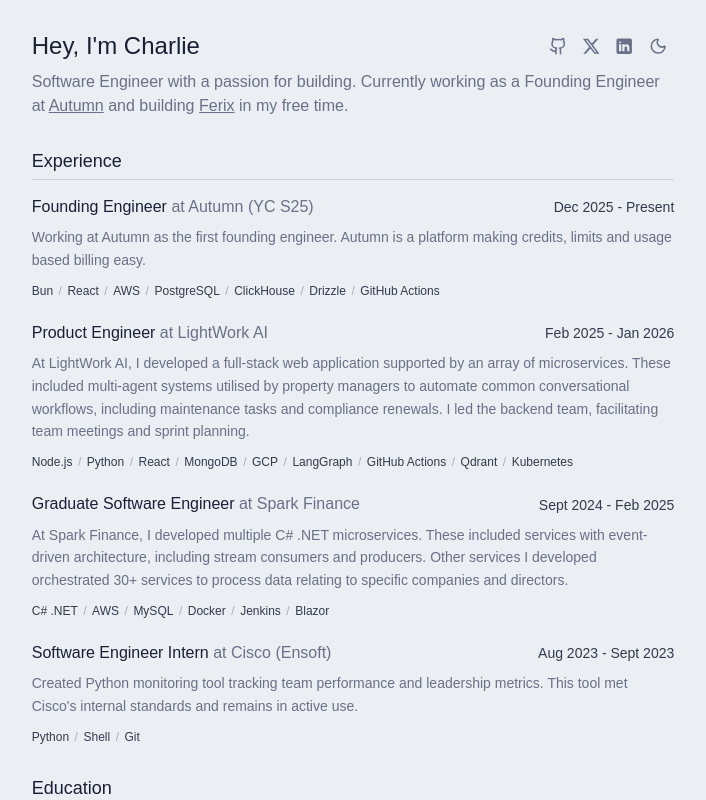
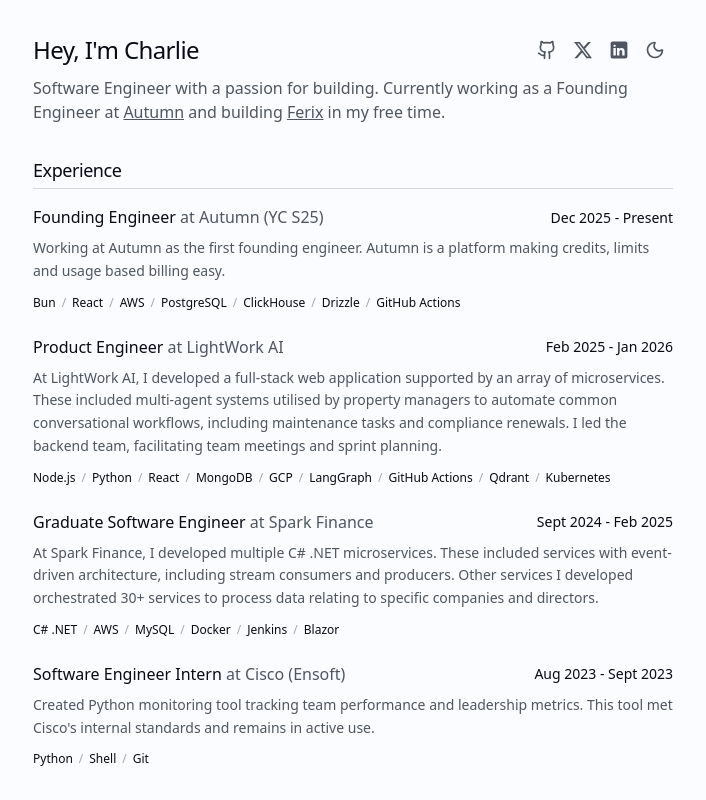
Before and after one commit to charlietlamb/charlielambdotcom, a Next.js app: page / in a window 1280 px wide. Shown: the top 800 px of the page, without its empty margins (287-993 px from the left). Built offline with nearby package versions, Linux system fonts and the light colour scheme; no server answers.

Commit message:
chore: add ferix theme

```diff
--- a/app/themes.css
+++ b/app/themes.css
@@ -1,126 +1,115 @@
 :root {
-  --background: oklch(0.9479 0.0061 250);
-  --foreground: oklch(0.2462 0.0425 270);
-  --card: oklch(1 0.005 250);
-  --card-foreground: oklch(0.2462 0.0425 270);
-  --popover: oklch(1 0.005 250);
-  --popover-foreground: oklch(0.2462 0.0425 270);
-  --primary: oklch(0.6241 0.0187 240);
-  --primary-foreground: oklch(1 0.005 250);
-  --secondary: oklch(0.8499 0.0305 200);
-  --secondary-foreground: oklch(0.2462 0.0425 270);
-  --muted: oklch(0.9252 0.0108 245);
-  --muted-foreground: oklch(0.5482 0.0362 270);
-  --metadata-foreground: oklch(0.35 0.035 265);
-  --accent: oklch(0.824 0.0163 220);
-  --accent-foreground: oklch(0.2462 0.0425 270);
-  --destructive: oklch(0.8018 0.1569 15);
-  --destructive-foreground: oklch(1 0.005 250);
-  --border: oklch(0.86 0.0108 245);
-  --input: oklch(1 0.005 250);
-  --ring: oklch(0.6241 0.0187 240);
-  --chart-1: oklch(0.6241 0.0187 240);
-  --chart-2: oklch(0.7057 0.051 200);
-  --chart-3: oklch(0.6736 0.0314 210);
-  --chart-4: oklch(0.5482 0.0362 270);
-  --chart-5: oklch(0.9252 0.0108 245);
-  --sidebar: oklch(0.983 0.0034 250);
-  --sidebar-foreground: oklch(0.2462 0.0425 270);
-  --sidebar-primary: oklch(0.6241 0.0187 240);
-  --sidebar-primary-foreground: oklch(1 0.005 250);
-  --sidebar-accent: oklch(0.9252 0.0108 245);
-  --sidebar-accent-foreground: oklch(0.2462 0.0425 270);
-  --sidebar-border: oklch(0.86 0.0108 245);
-  --sidebar-ring: oklch(0.6241 0.0187 240);
-  --font-sans: Antic, ui-sans-serif, sans-serif, system-ui;
-  --font-serif: Signifier, Georgia, serif;
-  --font-mono: JetBrains Mono, Courier New, monospace;
-  --radius: 0.35rem;
-  --shadow-x: 0px;
-  --shadow-y: 1px;
-  --shadow-blur: 2px;
-  --shadow-spread: 0px;
-  --shadow-opacity: 0.04;
-  --shadow-color: #291a2e;
-  --shadow-2xs: 0px 1px 2px 0px hsl(285 27.7778% 14.1176% / 0.02);
-  --shadow-xs: 0px 1px 2px 0px hsl(285 27.7778% 14.1176% / 0.02);
-  --shadow-sm:
-    0px 1px 2px 0px hsl(285 27.7778% 14.1176% / 0.04), 0px 1px 2px -1px
-    hsl(285 27.7778% 14.1176% / 0.04);
-  --shadow:
-    0px 1px 2px 0px hsl(285 27.7778% 14.1176% / 0.04), 0px 1px 2px -1px
-    hsl(285 27.7778% 14.1176% / 0.04);
-  --shadow-md:
-    0px 1px 2px 0px hsl(285 27.7778% 14.1176% / 0.04), 0px 2px 4px -1px
-    hsl(285 27.7778% 14.1176% / 0.04);
-  --shadow-lg:
-    0px 1px 2px 0px hsl(285 27.7778% 14.1176% / 0.04), 0px 4px 6px -1px
-    hsl(285 27.7778% 14.1176% / 0.04);
-  --shadow-xl:
-    0px 1px 2px 0px hsl(285 27.7778% 14.1176% / 0.04), 0px 8px 10px -1px
-    hsl(285 27.7778% 14.1176% / 0.04);
-  --shadow-2xl: 0px 1px 2px 0px hsl(285 27.7778% 14.1176% / 0.1);
-  --tracking-normal: 0em;
-  --spacing: 0.23rem;
+  /* Base surfaces - cool blue tint matching dark mode's hue */
+  --background: oklch(0.99 0.005 260);
+  --foreground: oklch(0.15 0.02 260);
+  --card: oklch(0.98 0.008 260);
+  --card-foreground: oklch(0.15 0.02 260);
+  --popover: oklch(0.99 0.005 260);
+  --popover-foreground: oklch(0.15 0.02 260);
+
+  /* Primary - rich amber/gold with light text for contrast */
+  --primary: oklch(0.65 0.18 90);
+  --primary-foreground: oklch(0.99 0.005 260);
+
+  /* Secondary - subtle cool surface */
+  --secondary: oklch(0.95 0.008 260);
+  --secondary-foreground: oklch(0.15 0.02 260);
+
+  /* Muted - subtle cool backgrounds */
+  --muted: oklch(0.95 0.008 260);
+  --muted-foreground: oklch(0.45 0.02 260);
+
+  /* Accent - subtle surface with yellow foreground */
+  --accent: oklch(0.96 0.008 260);
+  --accent-foreground: oklch(0.55 0.18 90);
+
+  --destructive: oklch(0.55 0.22 27.325);
+
+  /* Borders - cool blue tinted */
+  --border: oklch(0.88 0.01 260);
+  --input: oklch(0.97 0.008 260);
+  --ring: oklch(0.65 0.18 90);
+
+  /* Charts - harmonized palette for light mode */
+  --chart-1: oklch(0.65 0.18 90);
+  --chart-2: oklch(0.55 0.15 160);
+  --chart-3: oklch(0.5 0.12 260);
+  --chart-4: oklch(0.6 0.18 30);
+  --chart-5: oklch(0.55 0.15 340);
+
+  /* Sidebar - slightly cooler/lighter for visual separation */
+  --sidebar: oklch(0.97 0.01 260);
+  --sidebar-foreground: oklch(0.15 0.02 260);
+  --sidebar-primary: oklch(0.65 0.18 90);
+  --sidebar-primary-foreground: oklch(0.99 0.005 260);
+  --sidebar-accent: oklch(0.94 0.01 260);
+  --sidebar-accent-foreground: oklch(0.15 0.02 260);
+  --sidebar-border: oklch(0.88 0.01 260);
+  --sidebar-ring: oklch(0.65 0.18 90);
+  --font-sans:
+    ui-sans-serif, system-ui, -apple-system, BlinkMacSystemFont, "Segoe UI", Roboto, "Helvetica Neue", Arial, "Noto Sans", sans-serif, "Apple Color Emoji", "Segoe UI Emoji", "Segoe UI Symbol", "Noto Color Emoji";
+  --font-serif: ui-serif, Georgia, Cambria, "Times New Roman", Times, serif;
+  --font-mono:
+    ui-monospace, SFMono-Regular, Menlo, Monaco, Consolas, "Liberation Mono",
+    "Courier New", monospace;
+  --radius: 0.625rem;
 }
 
 .dark {
-  --background: oklch(0.1724 0.005 250);
-  --foreground: oklch(0.9702 0.005 250);
-  --card: oklch(0.1822 0.005 250);
-  --card-foreground: oklch(0.9702 0.005 250);
-  --popover: oklch(0.1822 0.005 250);
-  --popover-foreground: oklch(0.9702 0.005 250);
-  --primary: oklch(0.6241 0.0187 240);
-  --primary-foreground: oklch(0 0.005 250);
-  --secondary: oklch(0.2178 0.005 250);
-  --secondary-foreground: oklch(0.9702 0.005 250);
-  --muted: oklch(0.2178 0.005 250);
-  --muted-foreground: oklch(0.7058 0.005 250);
-  --metadata-foreground: oklch(0.85 0.005 250);
-  --accent: oklch(0.3639 0.0149 235);
-  --accent-foreground: oklch(0.9702 0.005 250);
-  --destructive: oklch(0.9237 0.1811 15);
-  --destructive-foreground: oklch(1 0.005 250);
-  --border: oklch(0.285 0.005 250);
-  --input: oklch(0.1822 0.005 250);
-  --ring: oklch(0.6241 0.0187 240);
-  --chart-1: oklch(0.6241 0.0187 240);
-  --chart-2: oklch(0.7057 0.051 200);
-  --chart-3: oklch(0.6736 0.0314 210);
-  --chart-4: oklch(0.5482 0.0362 270);
-  --chart-5: oklch(0.5042 0.0171 245);
-  --sidebar: oklch(0.1684 0.005 250);
-  --sidebar-foreground: oklch(0.9702 0.005 250);
-  --sidebar-primary: oklch(0.6241 0.0187 240);
-  --sidebar-primary-foreground: oklch(1 0.005 250);
-  --sidebar-accent: oklch(0.2178 0.005 250);
-  --sidebar-accent-foreground: oklch(0.9702 0.005 250);
-  --sidebar-border: oklch(0.285 0.005 250);
-  --sidebar-ring: oklch(0.6241 0.0187 240);
-  --font-sans: Antic, ui-sans-serif, sans-serif, system-ui;
-  --font-serif: Signifier, Georgia, serif;
-  --font-mono: JetBrains Mono, Courier New, monospace;
-  --radius: 0.35rem;
-  --shadow-x: 0px;
-  --shadow-y: 1px;
-  --shadow-blur: 2px;
-  --shadow-spread: 0px;
-  --shadow-opacity: 0.04;
-  --shadow-color: #000000;
-  --shadow-2xs: 0px 1px 2px 0px hsl(0 0% 0% / 0.02);
-  --shadow-xs: 0px 1px 2px 0px hsl(0 0% 0% / 0.02);
-  --shadow-sm:
-    0px 1px 2px 0px hsl(0 0% 0% / 0.04), 0px 1px 2px -1px hsl(0 0% 0% / 0.04);
-  --shadow:
-    0px 1px 2px 0px hsl(0 0% 0% / 0.04), 0px 1px 2px -1px hsl(0 0% 0% / 0.04);
-  --shadow-md:
-    0px 1px 2px 0px hsl(0 0% 0% / 0.04), 0px 2px 4px -1px hsl(0 0% 0% / 0.04);
-  --shadow-lg:
-    0px 1px 2px 0px hsl(0 0% 0% / 0.04), 0px 4px 6px -1px hsl(0 0% 0% / 0.04);
-  --shadow-xl:
-    0px 1px 2px 0px hsl(0 0% 0% / 0.04), 0px 8px 10px -1px hsl(0 0% 0% / 0.04);
-  --shadow-2xl: 0px 1px 2px 0px hsl(0 0% 0% / 0.1);
+  /* Base surfaces - refined elevation scale with 0.02 steps */
+  --background: oklch(0.13 0.02 260);
+  --foreground: oklch(0.93 0.01 260);
+  --card: oklch(0.15 0.02 260);
+  --card-foreground: oklch(0.93 0.01 260);
+  --popover: oklch(0.17 0.02 260);
+  --popover-foreground: oklch(0.93 0.01 260);
+
+  /* Primary - bright yellow with dark contrast text */
+  --primary: oklch(0.92 0.17 95);
+  --primary-foreground: oklch(0.13 0.02 260);
+
+  /* Secondary - elevated surface */
+  --secondary: oklch(0.19 0.02 260);
+  --secondary-foreground: oklch(0.93 0.01 260);
+
+  /* Muted - subtle backgrounds */
+  --muted: oklch(0.19 0.02 260);
+  --muted-foreground: oklch(0.65 0.015 260);
+
+  /* Accent - uses primary color for emphasis */
+  --accent: oklch(0.19 0.02 260);
+  --accent-foreground: oklch(0.92 0.17 95);
+
+  --destructive: oklch(0.66 0.217 30.383);
+
+  /* Borders - solid blue-tinted for consistency */
+  --border: oklch(0.25 0.015 260);
+  --input: oklch(0.19 0.02 260);
+  --ring: oklch(0.92 0.17 95);
+
+  /* Charts - harmonized with yellow primary */
+  --chart-1: oklch(0.92 0.17 95);
+  --chart-2: oklch(0.7 0.12 180);
+  --chart-3: oklch(0.65 0.14 260);
+  --chart-4: oklch(0.7 0.16 45);
+  --chart-5: oklch(0.65 0.12 320);
+
+  /* Sidebar - darkest for depth hierarchy */
+  --sidebar: oklch(0.11 0.02 260);
+  --sidebar-foreground: oklch(0.93 0.01 260);
+  --sidebar-primary: oklch(0.92 0.17 95);
+  --sidebar-primary-foreground: oklch(0.13 0.02 260);
+  --sidebar-accent: oklch(0.17 0.02 260);
+  --sidebar-accent-foreground: oklch(0.93 0.01 260);
+  --sidebar-border: oklch(0.22 0.015 260);
+  --sidebar-ring: oklch(0.92 0.17 95);
+  --font-sans:
+    ui-sans-serif, system-ui, -apple-system, BlinkMacSystemFont, "Segoe UI", Roboto, "Helvetica Neue", Arial, "Noto Sans", sans-serif, "Apple Color Emoji", "Segoe UI Emoji", "Segoe UI Symbol", "Noto Color Emoji";
+  --font-serif: ui-serif, Georgia, Cambria, "Times New Roman", Times, serif;
+  --font-mono:
+    ui-monospace, SFMono-Regular, Menlo, Monaco, Consolas, "Liberation Mono",
+    "Courier New", monospace;
+  --radius: 0.625rem;
 }
 
 @theme inline {
@@ -136,11 +125,9 @@
   --color-secondary-foreground: var(--secondary-foreground);
   --color-muted: var(--muted);
   --color-muted-foreground: var(--muted-foreground);
-  --color-metadata-foreground: var(--metadata-foreground);
   --color-accent: var(--accent);
   --color-accent-foreground: var(--accent-foreground);
   --color-destructive: var(--destructive);
-  --color-destructive-foreground: var(--destructive-foreground);
   --color-border: var(--border);
   --color-input: var(--input);
   --color-ring: var(--ring);
@@ -166,13 +153,4 @@
   --radius-md: calc(var(--radius) - 2px);
   --radius-lg: var(--radius);
   --radius-xl: calc(var(--radius) + 4px);
-
-  --shadow-2xs: var(--shadow-2xs);
-  --shadow-xs: var(--shadow-xs);
-  --shadow-sm: var(--shadow-sm);
-  --shadow: var(--shadow);
-  --shadow-md: var(--shadow-md);
-  --shadow-lg: var(--shadow-lg);
-  --shadow-xl: var(--shadow-xl);
-  --shadow-2xl: var(--shadow-2xl);
 }
--- a/components/header.tsx
+++ b/components/header.tsx
@@ -6,7 +6,9 @@ export function Header() {
   return (
     <header className="flex flex-col gap-2">
       <div className="flex items-center justify-between">
-        <h1 className="text-2xl text-foreground">Hey, I'm Charlie</h1>
+        <h1 className="text-2xl text-foreground tracking-tight">
+          Hey, I'm Charlie
+        </h1>
         <div className="flex items-center gap-2">
           <Socials />
           <ThemeToggle />
--- a/components/section-header.tsx
+++ b/components/section-header.tsx
@@ -3,7 +3,7 @@ import { Separator } from "./ui/separator";
 export function SectionHeader({ children }: { children: React.ReactNode }) {
   return (
     <div className="flex flex-col justify-between gap-1">
-      <h2 className="text-lg text-foreground">{children}</h2>
+      <h2 className="text-lg text-foreground tracking-tight">{children}</h2>
       <Separator />
     </div>
   );
--- a/package.json
+++ b/package.json
@@ -3,7 +3,7 @@
   "version": "0.1.0",
   "private": true,
   "scripts": {
-    "dev": "next dev -p 3003",
+    "dev": "next dev -p 3002",
     "build": "next build",
     "start": "next start",
     "lint": "biome check",
```
